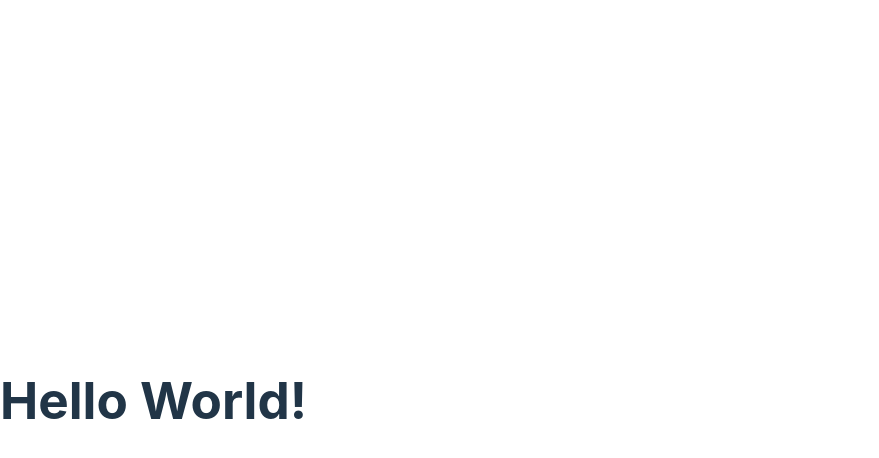
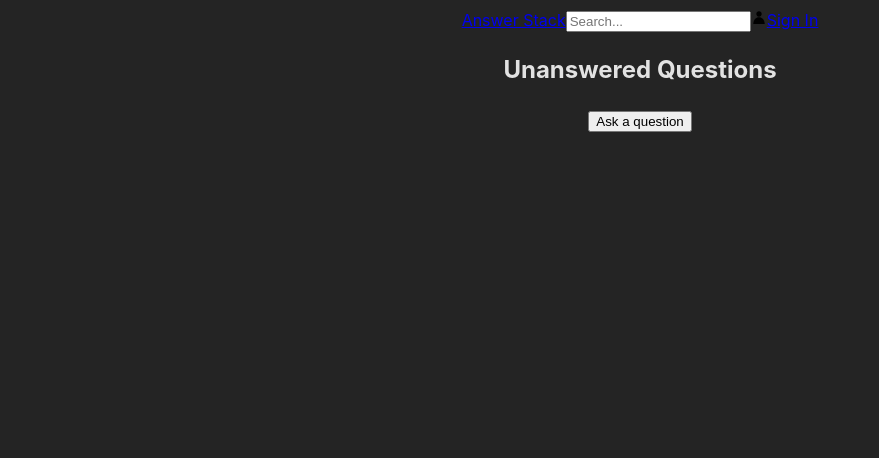
Before and after one commit to ikembakwem/answer-stack, a React (Vite) app: page / in a window 1280 px wide. Shown: the top 458 px of the page, without its empty margins (0-879 px from the left). Built offline with nearby package versions, Linux system fonts and the light colour scheme.

Commit message:
Added HomePage and Header component

```diff
--- /dev/null
+++ b/src/App.css
@@ -0,0 +1,38 @@
+.App {
+  text-align: center;
+}
+
+.App-logo {
+  height: 40vmin;
+  pointer-events: none;
+}
+
+@media (prefers-reduced-motion: no-preference) {
+  .App-logo {
+    animation: App-logo-spin infinite 20s linear;
+  }
+}
+
+.App-header {
+  background-color: #282c34;
+  min-height: 100vh;
+  display: flex;
+  flex-direction: column;
+  align-items: center;
+  justify-content: center;
+  font-size: calc(10px + 2vmin);
+  color: white;
+}
+
+.App-link {
+  color: #61dafb;
+}
+
+@keyframes App-logo-spin {
+  from {
+    transform: rotate(0deg);
+  }
+  to {
+    transform: rotate(360deg);
+  }
+}
--- a/src/App.tsx
+++ b/src/App.tsx
@@ -1,8 +1,13 @@
+import { Header } from "./Header";
+import { HomePage } from "./HomePage";
+import "./App.css";
+
 function App() {
   return (
-    <>
-      <h1>Hello World!</h1>
-    </>
+    <div className="App">
+      <Header />
+      <HomePage />
+    </div>
   );
 }
 
--- /dev/null
+++ b/src/Header.tsx
@@ -0,0 +1,11 @@
+import { UserIcon } from "./Icon";
+export const Header = () => (
+  <div>
+    <a href="./">Answer Stack</a>
+    <input type="text" placeholder="Search..." />
+    <a href="./signin">
+      <UserIcon />
+      <span>Sign In</span>
+    </a>
+  </div>
+);
--- /dev/null
+++ b/src/HomePage.tsx
@@ -0,0 +1,8 @@
+export const HomePage = () => (
+  <div>
+    <div>
+      <h2>Unanswered Questions</h2>
+      <button>Ask a question</button>
+    </div>
+  </div>
+);
--- /dev/null
+++ b/src/Icon.tsx
@@ -0,0 +1,5 @@
+import user from "../public/person-f.svg";
+
+export const UserIcon = () => (
+  <img src={user} alt="User" width="16px" />
+);
--- a/src/index.css
+++ b/src/index.css
@@ -1,5 +1,6 @@
 :root {
-  font-family: Inter, system-ui, Avenir, Helvetica, Arial, sans-serif;
+  font-family: Inter, system-ui, Avenir, Helvetica,
+    Arial, sans-serif;
   line-height: 1.5;
   font-weight: 400;
 
@@ -13,57 +14,3 @@
   -moz-osx-font-smoothing: grayscale;
   -webkit-text-size-adjust: 100%;
 }
-
-a {
-  font-weight: 500;
-  color: #646cff;
-  text-decoration: inherit;
-}
-a:hover {
-  color: #535bf2;
-}
-
-body {
-  margin: 0;
-  display: flex;
-  place-items: center;
-  min-width: 320px;
-  min-height: 100vh;
-}
-
-h1 {
-  font-size: 3.2em;
-  line-height: 1.1;
-}
-
-button {
-  border-radius: 8px;
-  border: 1px solid transparent;
-  padding: 0.6em 1.2em;
-  font-size: 1em;
-  font-weight: 500;
-  font-family: inherit;
-  background-color: #1a1a1a;
-  cursor: pointer;
-  transition: border-color 0.25s;
-}
-button:hover {
-  border-color: #646cff;
-}
-button:focus,
-button:focus-visible {
-  outline: 4px auto -webkit-focus-ring-color;
-}
-
-@media (prefers-color-scheme: light) {
-  :root {
-    color: #213547;
-    background-color: #ffffff;
-  }
-  a:hover {
-    color: #747bff;
-  }
-  button {
-    background-color: #f9f9f9;
-  }
-}
```
Also changed, not shown: public/person-f.svg (added).
